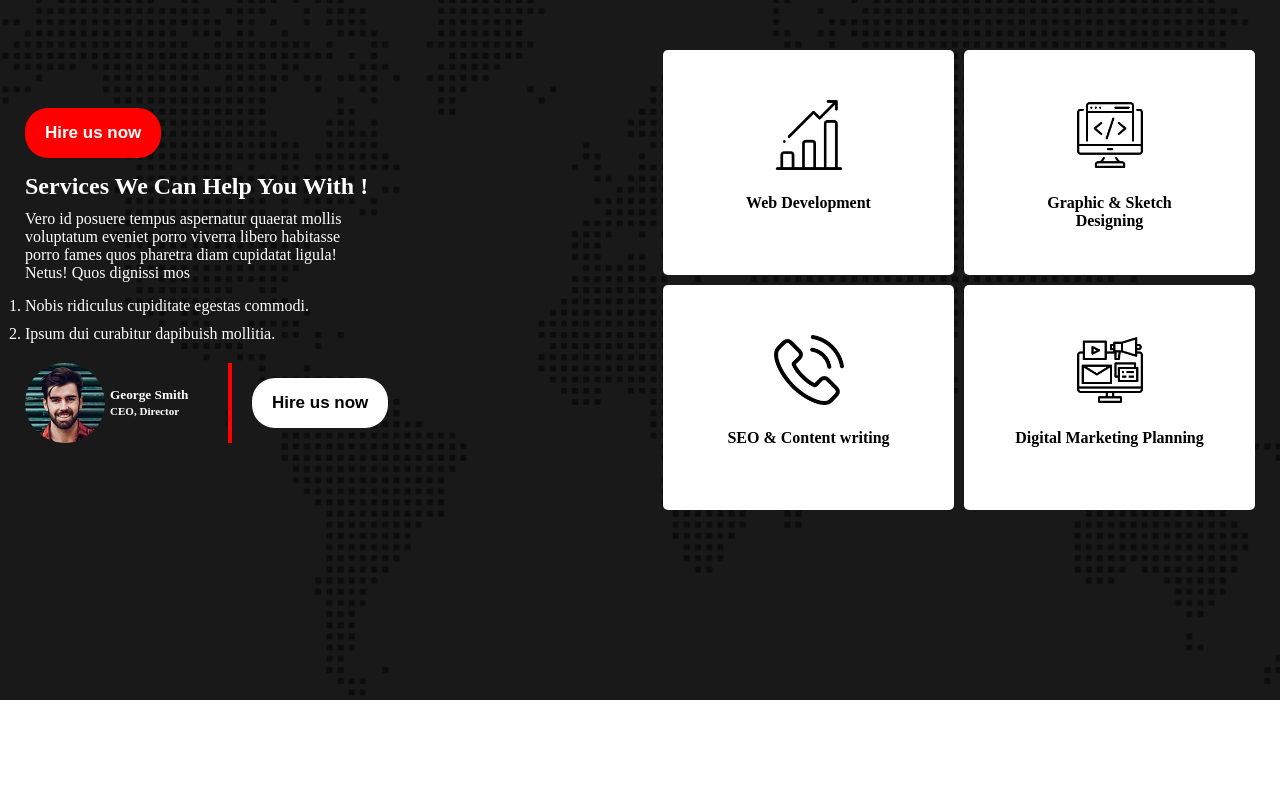
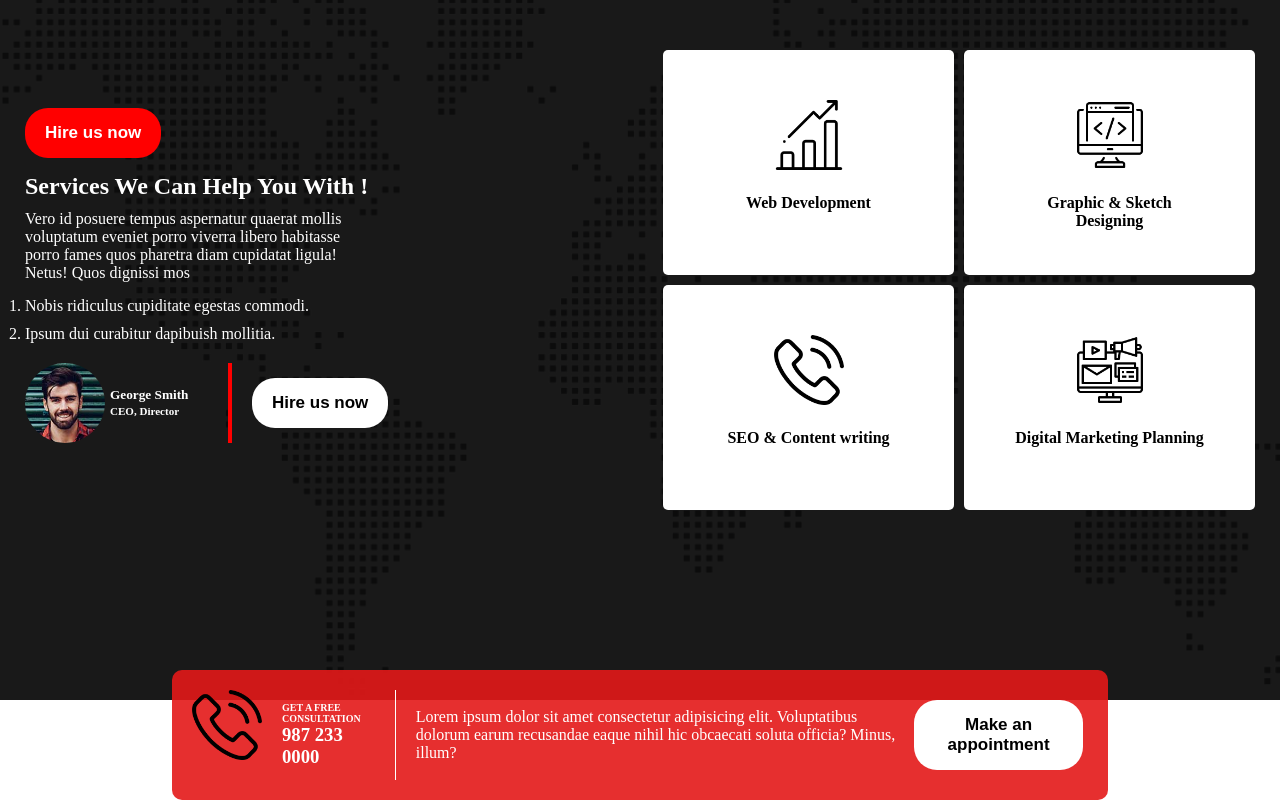
Before and after one commit to gopalbasak1/digital-agency, a plain HTML site: page index.html in a window 1280 px wide. Shown: the part 1050-1850 px from the top of the page. Before the commit the page ends 1750 px from the top, so only its background shows below. Drawn offline with Linux system fonts and the light colour scheme.

Commit message:
appointment section created

```diff
--- a/index.html
+++ b/index.html
@@ -118,6 +118,22 @@
                 </div>
             </div>
         </section>
+
+        <section>
+            <div class="appointment-container">
+                <div class="phone-call">
+                    <img class="icon" src="./asset/icons/phone-call.png" alt="">
+                    <h3><div class="details">GET A FREE CONSULTATION</div> 987 233 0000</h3>
+                </div>
+                <div class="appointment-description">
+                    <p>Lorem ipsum dolor sit amet consectetur adipisicing elit. Voluptatibus dolorum earum recusandae eaque nihil hic obcaecati soluta officia? Minus, illum?</p>
+                </div>
+                <div class="appointment-btn">
+                    <button class="btn-primary w au-btn">Make an appointment</button>
+                </div>
+            </div>
+
+        </section>
     </main>
 
     <footer></footer>
--- a/style.css
+++ b/style.css
@@ -175,3 +175,38 @@
 .author-profile h5 {
     width: 108px;
 }
+
+
+.appointment-container{
+    display:flex;
+    justify-content: space-around;
+    width:70%;
+    margin:auto;
+    padding:20px;
+    background-color: rgba(228, 25, 25, 0.9);
+    border-radius: 10px;
+    margin-top:-30px;
+    align-items: center;
+    color:white;
+
+}
+.phone-call{
+    display:flex;
+    align-items: center;
+    padding-right:20px;
+    border-right:1px solid white;
+
+}
+.phone-call img{
+    padding-right:20px;
+}
+
+.details {
+    font-size: 10px;
+    font-weight: 600;
+}
+
+.appointment-description{
+    width:70%;
+    margin-left:20px;
+}
```
